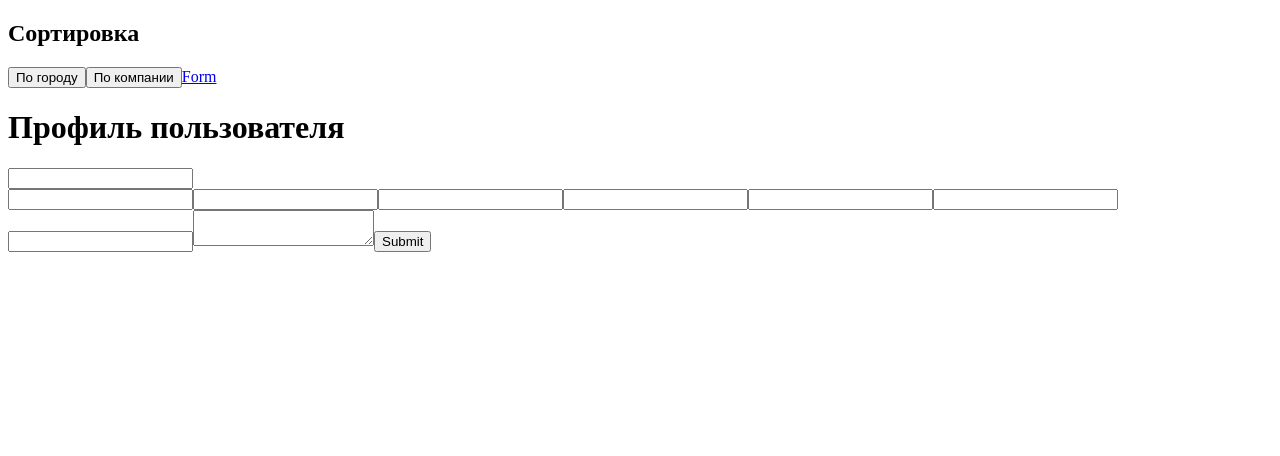
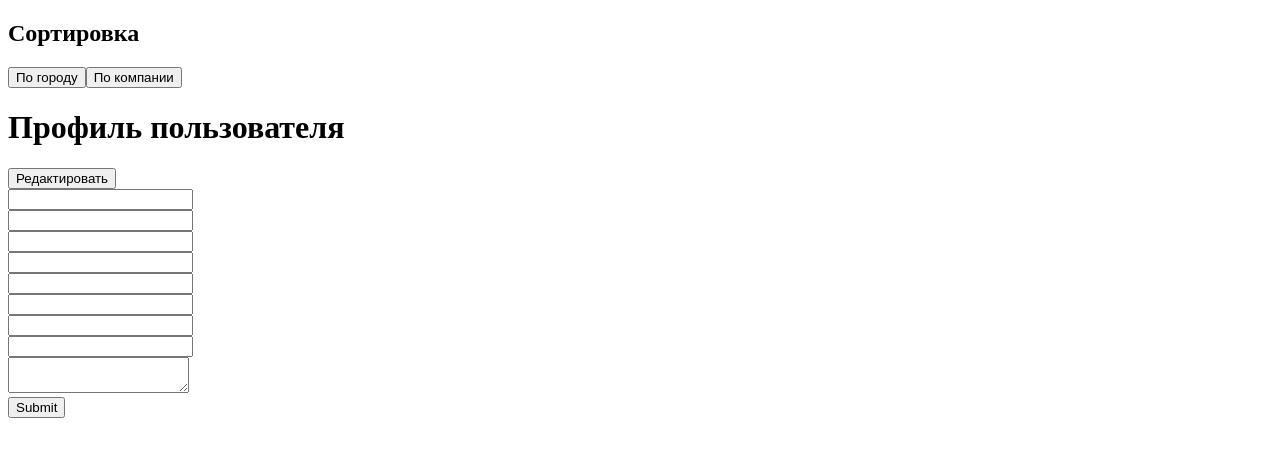
Before and after one commit to Skenzi/roox-test, a React app: page /profile in a window 1280 px wide. Shown: the top 456 px of the page. Built offline with nearby package versions, Linux system fonts and the light colour scheme; no server answers.

Commit message:
add types for profile component; update profile component, utils and types

```diff
--- a/src/components/App.tsx
+++ b/src/components/App.tsx
@@ -1,4 +1,4 @@
-import React, { useEffect, useMemo, useState } from 'react';
+import React, { useEffect, useState } from 'react';
 import axios from 'axios';
 import { Route, Routes } from 'react-router-dom';
 import SidebarContainer from './SidebarContainer';
@@ -17,10 +17,8 @@ function App() {
   }, []);
 
   const sortUsers = (type: string) => {
-    const sortedUsers = useMemo(() => {
-      const sort = mappingSorts[type];
-      return sort(users);
-    }, [type]);
+    const sort = mappingSorts[type];
+    const sortedUsers = sort(users);
     setUsers(sortedUsers);
   };
 
--- a/src/components/ProfileContainer.tsx
+++ b/src/components/ProfileContainer.tsx
@@ -1,11 +1,62 @@
-import React from "react";
-import ProfileForm from "./ProfileForm";
+import React, { useState } from 'react';
+import { Errors, FormData } from '../types/types';
+import ProfileForm from './ProfileForm';
+import ProfileHeader from './ProfileHeader';
 
-const ProfileContainer = () => {
-    return <div className="row">
-        <h1>Профиль пользователя</h1>
-        <ProfileForm />
-    </div>
+const validate = (values: FormData) => {
+  const errors: Errors = {};
+  const keys = Object.keys(values);
+  keys.forEach((key: string) => {
+    if (values[key] === '' && key !== 'comment') {
+      errors[key] = 'Обязательно к заполнению';
+    }
+  });
+  return errors;
 };
 
+function ProfileContainer() {
+  const [formData, setFormData] = useState<FormData>({
+    name: '',
+    username: '',
+    email: '',
+    street: '',
+    city: '',
+    zipCode: '',
+    phone: '',
+    website: '',
+    comment: '',
+  });
+
+  const [isEdit, setIsEdit] = useState<Boolean>(false);
+
+  const [errors, setErrors] = useState<Errors>({});
+
+  const onSubmit = (e: any) => {
+    e.preventDefault();
+    const formErrors = validate(formData);
+    if (Object.keys(formErrors).length !== 0) {
+      setErrors(formErrors);
+    } else {
+      setErrors({});
+    }
+  };
+
+  const handlerFormData = (property: string) => (e: any) => {
+    setFormData({ ...formData, [property]: e.target.value });
+  };
+
+  return (
+    <div className="row">
+      <ProfileHeader setIsEdit={setIsEdit} />
+      <ProfileForm
+        isEdit={isEdit}
+        errors={errors}
+        formData={formData}
+        onSubmit={onSubmit}
+        handlerFormData={handlerFormData}
+      />
+    </div>
+  );
+}
+
 export default ProfileContainer;
--- a/src/components/ProfileForm.tsx
+++ b/src/components/ProfileForm.tsx
@@ -1,69 +1,54 @@
-import React, { useState } from 'react';
+import React from 'react';
+import { Errors, FormData } from '../types/types';
 
-interface Errors {
-    name?: string,
-    username?: '',
-    email?: '',
-    street?: '',
-    city?: '',
-    zipCode?: '',
-    phone?: '',
-    website?: '',
+interface ProfileFormProps {
+    isEdit: Boolean,
+    formData: FormData,
+    errors: Errors,
+    onSubmit: (e: any) => void,
+    handlerFormData: (property: string) => (e: any) => void,
 }
 
-const validate = (values: {name: string}) => {
-  const errors: Errors = {};
-  if (values.name === '') {
-    errors.name = 'Обязательно к заполнению';
-  }
-  return errors;
-};
-
-function ProfileForm() {
-  const [formData, setFormData] = useState({
-    name: '',
-    username: '',
-    email: '',
-    street: '',
-    city: '',
-    zipCode: '',
-    phone: '',
-    website: '',
-    comment: '',
-  });
-
-  const [errors, setErrors] = useState<Errors>({});
+function ProfileForm({
+  formData, errors, onSubmit, handlerFormData, isEdit,
+}: ProfileFormProps) {
   return (
-    <form
-      onSubmit={(e) => {
-        e.preventDefault();
-        const formErrors = validate(formData);
-        if (Object.keys(formErrors).length !== 0) {
-          setErrors(formErrors);
-        } else {
-          setErrors({});
-        }
-      }}
-    >
-      <div className="form-group">
-        <input type="text" value={formData.name} onChange={(e) => setFormData({ ...formData, name: e.target.value })} />
-        {errors.name ? <div>{errors.name}</div> : null}
+    <form onSubmit={onSubmit}>
+      <div>
+        <div className="form-group">
+          <input type="text" value={formData.name} readOnly={!isEdit} onChange={handlerFormData('name')} />
+          {errors.name ? <div>{errors.name}</div> : null}
+        </div>
+        <div className="form-group">
+          <input type="text" value={formData.username} readOnly={!isEdit} onChange={handlerFormData('username')} />
+          {errors.username ? <div>{errors.username}</div> : null}
+        </div>
+        <div className="form-group">
+          <input type="text" value={formData.email} readOnly={!isEdit} onChange={handlerFormData('email')} />
+          {errors.email ? <div>{errors.email}</div> : null}
+        </div>
+        <div className="form-group">
+          <input type="text" value={formData.street} readOnly={!isEdit} onChange={handlerFormData('street')} />
+          {errors.street ? <div>{errors.street}</div> : null}
+        </div>
+        <div className="form-group">
+          <input type="text" value={formData.city} readOnly={!isEdit} onChange={handlerFormData('city')} />
+          {errors.city ? <div>{errors.city}</div> : null}
+        </div>
+        <div className="form-group">
+          <input type="text" value={formData.zipCode} readOnly={!isEdit} onChange={handlerFormData('zipCode')} />
+          {errors.zipCode ? <div>{errors.zipCode}</div> : null}
+        </div>
+        <div className="form-group">
+          <input type="text" value={formData.phone} readOnly={!isEdit} onChange={handlerFormData('phone')} />
+          {errors.phone ? <div>{errors.phone}</div> : null}
+        </div>
+        <div className="form-group">
+          <input type="text" value={formData.website} readOnly={!isEdit} onChange={handlerFormData('website')} />
+          {errors.website ? <div>{errors.website}</div> : null}
+        </div>
+        <textarea value={formData.comment} onChange={handlerFormData('comment')} />
       </div>
-      <input type="text" value={formData.username} onChange={(e) => setFormData({ ...formData, username: e.target.value })} />
-      {errors.username ? <div>{errors.name}</div> : null}
-      <input type="text" value={formData.email} onChange={(e) => setFormData({ ...formData, email: e.target.value })} />
-      {errors.email ? <div>{errors.name}</div> : null}
-      <input type="text" value={formData.street} onChange={(e) => setFormData({ ...formData, street: e.target.value })} />
-      {errors.street ? <div>{errors.name}</div> : null}
-      <input type="text" value={formData.city} onChange={(e) => setFormData({ ...formData, city: e.target.value })} />
-      {errors.city ? <div>{errors.name}</div> : null}
-      <input type="text" value={formData.zipCode} onChange={(e) => setFormData({ ...formData, zipCode: e.target.value })} />
-      {errors.zipCode ? <div>{errors.name}</div> : null}
-      <input type="text" value={formData.phone} onChange={(e) => setFormData({ ...formData, phone: e.target.value })} />
-      {errors.phone ? <div>{errors.name}</div> : null}
-      <input type="text" value={formData.website} onChange={(e) => setFormData({ ...formData, website: e.target.value })} />
-      {errors.website ? <div>{errors.name}</div> : null}
-      <textarea value={formData.comment} onChange={(e) => setFormData({ ...formData, comment: e.target.value })} />
       <button type="submit">Submit</button>
     </form>
 
--- /dev/null
+++ b/src/components/ProfileHeader.tsx
@@ -0,0 +1,16 @@
+import React from 'react';
+
+interface ProfileHeaderProps {
+    setIsEdit: React.Dispatch<React.SetStateAction<Boolean>>,
+}
+
+function ProfileHeader({ setIsEdit }: ProfileHeaderProps) {
+  return (
+    <div>
+      <h1>Профиль пользователя</h1>
+      <button type="button" onClick={() => setIsEdit(true)}>Редактировать</button>
+    </div>
+  );
+}
+
+export default ProfileHeader;
--- a/src/components/SidebarMenu.tsx
+++ b/src/components/SidebarMenu.tsx
@@ -1,5 +1,4 @@
 import React from 'react';
-import { Link } from 'react-router-dom';
 import { SidebarMenuProps } from '../types/types';
 
 function SidebarMenu({ sortUsers }: SidebarMenuProps) {
@@ -8,7 +7,6 @@ function SidebarMenu({ sortUsers }: SidebarMenuProps) {
       <h2>Сортировка</h2>
       <button type="button" onClick={() => sortUsers('city')}>По городу</button>
       <button type="button" onClick={() => sortUsers('company')}>По компании</button>
-      <Link to="/profile">Form</Link>
     </>
   );
 }
--- a/src/components/UsersContainer.tsx
+++ b/src/components/UsersContainer.tsx
@@ -1,11 +1,27 @@
-import React from "react";
-import { UsersProp } from "../types/types";
+import React from 'react';
+import { Link } from 'react-router-dom';
+import { UsersProp } from '../types/types';
 
-const UsersContainer = ({ users }: UsersProp) => {
-    return <div className="col">
-        <h1>Список пользователей</h1>
-        <div>Container</div>
+function UsersContainer({ users }: UsersProp) {
+  return (
+    <div className="col">
+      <h1>Список пользователей</h1>
+      <div>
+        {users.map((user) => (
+          <div key={user.id} className="user">
+            <div className="user__info">
+              <div className="info__item">{user.name}</div>
+              <div className="info__item">{user.address.city}</div>
+              <div className="info__item">{user.company.name}</div>
+            </div>
+            <div className="user-button">
+              <Link to="/profile">Подробнее</Link>
+            </div>
+          </div>
+        ))}
+      </div>
     </div>
-};
+  );
+}
 
 export default UsersContainer;
--- a/src/utils/utils.ts
+++ b/src/utils/utils.ts
@@ -2,6 +2,9 @@
 import { User, MappingSortProps } from '../types/types';
 
 const quickSortCity = (arr: User[]): User[] => {
+  if (arr.length < 2) {
+    return arr;
+  }
   const middleInd = Math.floor(arr.length / 2);
   const middleUser = arr[middleInd];
   const less = [];
@@ -20,6 +23,9 @@ const quickSortCity = (arr: User[]): User[] => {
 };
 
 const quickSortCompany = (arr: User[]): User[] => {
+  if (arr.length < 2) {
+    return arr;
+  }
   const middleInd = Math.floor(arr.length / 2);
   const middleUser = arr[middleInd];
   const less = [];
```
Also changed, not shown: src/types/types.ts (+25 -0 lines).
